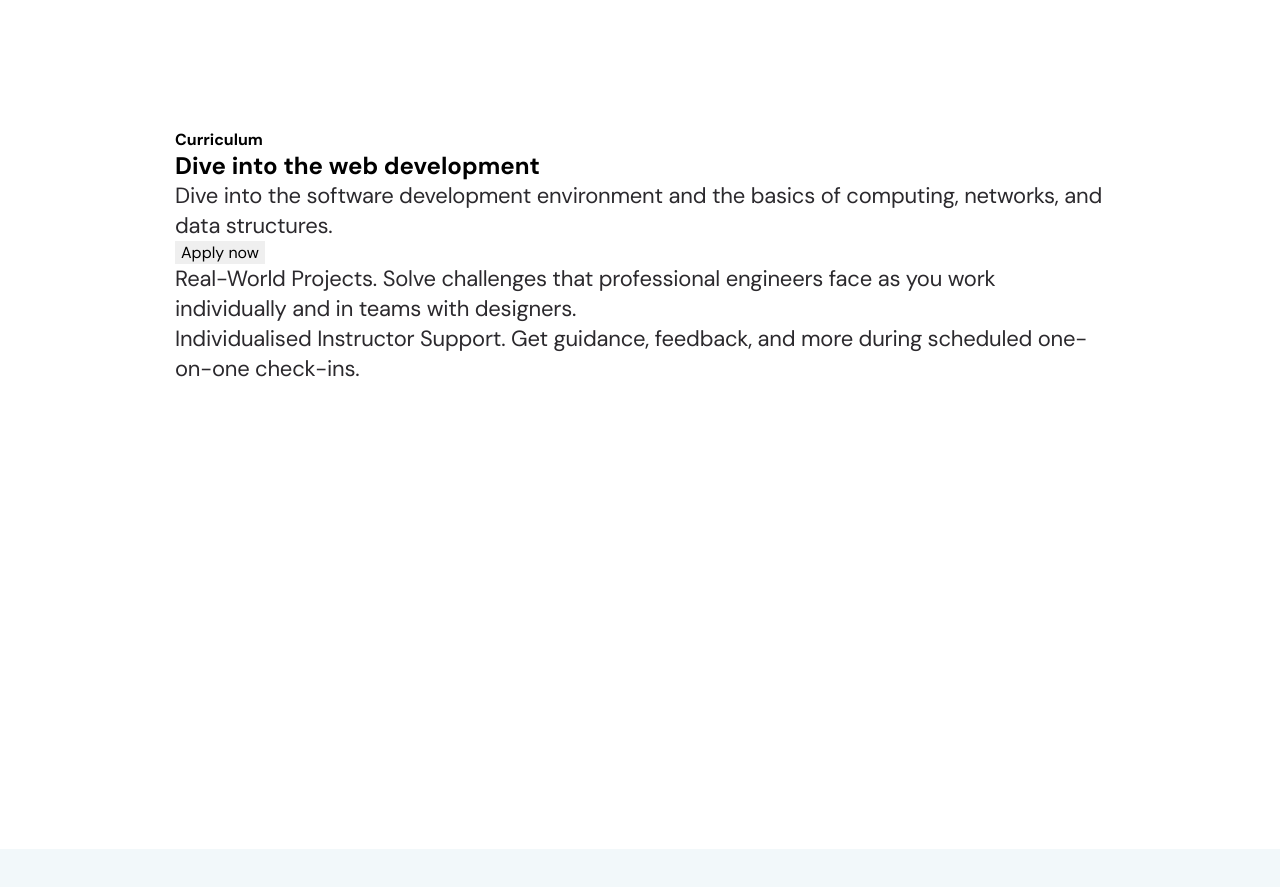
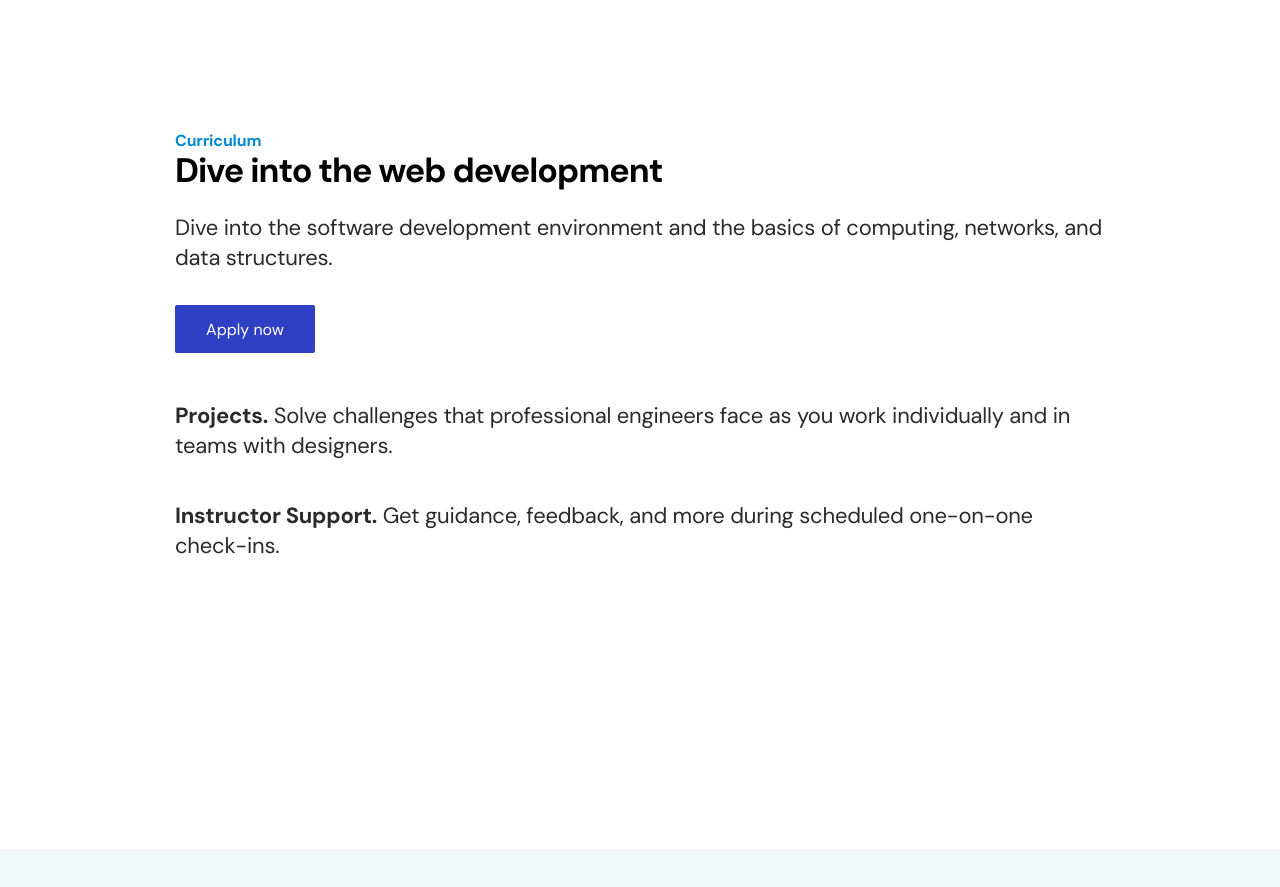
Before and after one commit to codeminnam/css-practice-page, a plain HTML site: page index.html in a window 1280 px wide. Shown: the part 2860-3747 px from the top of the page. Drawn offline with Linux system fonts and the light colour scheme.

Commit message:
Curriculum page CSS

```diff
--- a/index.html
+++ b/index.html
@@ -73,15 +73,22 @@
         <div class="container">
             <div class="row">
                 <div class="col-12">
+                    <div class="header-curriculum">
                         <strong>Curriculum</strong>
                         <h1>Dive into the web development</h1>
-                    <p>Dive into the software development environment and the basics of computing, networks, and data
+                        <p>Dive into the software development environment and the basics of computing, networks, and
+                            data
                             structures.</p>
                         <button>Apply now</button>
-                    <p>Real-World Projects. Solve challenges that professional engineers face as you work individually
+                    </div>
+                    <div class="detail-curriculum">
+                        <p><strong>Projects.</strong> Solve challenges that professional engineers face as you work
+                            individually
                             and in teams with designers.</p>
-                    <p>Individualised Instructor Support. Get guidance, feedback, and more during scheduled one-on-one
+                        <p><strong>Instructor Support.</strong> Get guidance, feedback, and more during scheduled
+                            one-on-one
                             check-ins.</p>
+                    </div>
                 </div>
             </div>
         </div>
--- a/style.css
+++ b/style.css
@@ -204,10 +204,55 @@ p {
     margin-bottom: 0;
 }
 
+/* Curriculum page */
+
 .curriculum {
     padding: 80px 15px;
     min-height: 100vh;
     background-color: #FFFFFF;
+}
+
+.header-curriculum {
+    margin-bottom: 48px;
+}
+
+.header-curriculum strong {
+    margin-bottom: 8px;
+    color: #0189D1;
+    font-size: 16px;
+    font-weight: 700;
+    line-height: 1.5;
+    letter-spacing: -0.01em;
+}
+
+.header-curriculum h1 {
+    margin-bottom: 24px;
+    font-size: 34px;
+    font-weight: 700;
+    line-height: 1.0588235294;
+    letter-spacing: -0.03em;
+}
+
+.header-curriculum p {
+    margin-bottom: 32px;
+}
+
+.header-curriculum button {
+    background-color: #3040C4;
+    color: #FFFFFF;
+    width: 140px;
+    height: 48px;
+    border-radius: 2px;
+}
+
+.detail-curriculum {
+    font-size: 15px;
+    line-height: 1.4666666667;
+    letter-spacing: -0.01em;
+}
+
+.detail-curriculum p:first-of-type{
+    margin-bottom: 40px;
 }
 
 .banner {
```
Lines whose indentation alone changed are shown as unchanged.
